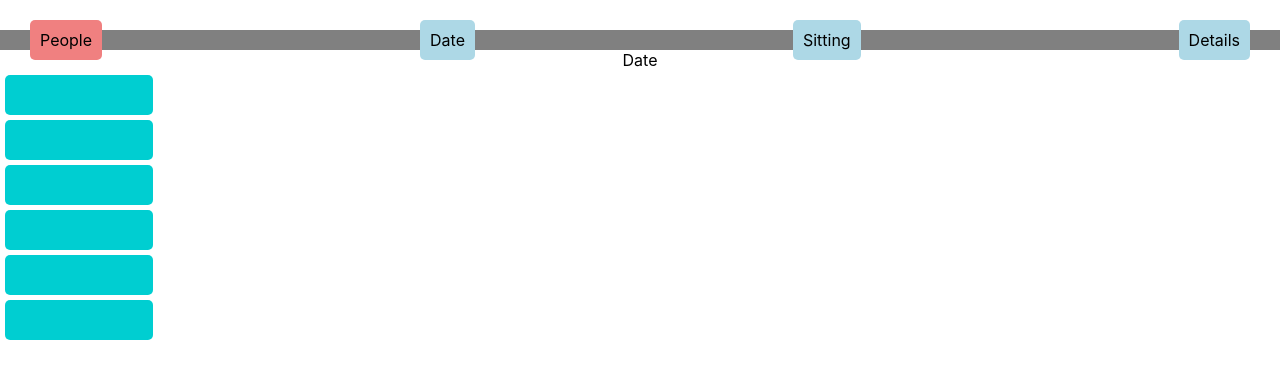
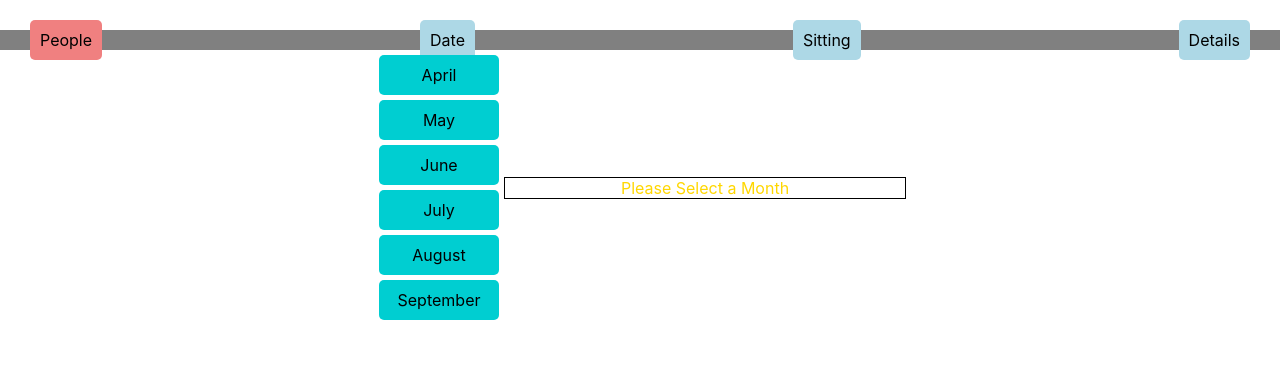
Before and after one commit to Josh8011/reservation, a React (Create React App) app: page /DatePage in a window 1280 px wide. Shown: the top 378 px of the page. Built offline with nearby package versions, Linux system fonts and the light colour scheme; no server answers.

Commit message:
Changes to dates added months function s

```diff
--- /dev/null
+++ b/src/Components/Css/DateSelectionContainer.css
@@ -0,0 +1,9 @@
+.DateSelectionContainer{
+    border: black solid 1px;
+    width: 400px;
+    justify-content: center;
+    align-items: center;
+}
+.DateSelectionMessage{
+    color: gold;
+}
--- a/src/Components/Css/MonthSelectBtn.css
+++ b/src/Components/Css/MonthSelectBtn.css
@@ -3,8 +3,9 @@
     background-color: darkturquoise;
     margin:5px;
     border-radius: 5px;
-    width:10%;
+    width:100px;
     height:20px;
+
 }
 
 .MonthSelectBtn:hover{
@@ -12,6 +13,6 @@
     background-color: rgb(2, 171, 173);
     margin:5px;
     border-radius: 5px;
-    width:10%;
+    width:100px;
     height:20px;
 }
--- /dev/null
+++ b/src/Components/DateSelectionContainer.js
@@ -0,0 +1,24 @@
+import React, { useState } from 'react';
+
+import './Css/DateSelectionContainer.css'
+export function DateSelectionContainer(props){
+
+    const [message, setMessage] = useState("Please Select a Month")
+    let SelectedMonthDates =  props.SelectedMonthDates
+    let SelectedMonth = props.SelectedMonth
+
+    if(SelectedMonth && !SelectedMonth){
+        setMessage("Please Select");
+    }else if(SelectedMonthDates && SelectedMonth){
+        setMessage("Please Select a Date");
+    }
+
+
+    return(
+        <div className="DateSelectionContainer">
+            <div className="DateSelectionMessage">{message}</div>
+            <div>{SelectedMonth}</div>
+            <div>{SelectedMonthDates}</div>
+        </div>
+    );
+}
--- a/src/Components/Index.js
+++ b/src/Components/Index.js
@@ -2,3 +2,4 @@ export * from './Header'
 export * from './HeaderLink'
 export * from './PeopleSelectionLink'
 export * from './MonthSelectBtn'
+export * from './DateSelectionContainer'
--- a/src/Components/MonthSelectBtn.js
+++ b/src/Components/MonthSelectBtn.js
@@ -3,12 +3,17 @@ import "./Css/MonthSelectBtn.css"
 
 export function MonthSelectBtn(props)
 {
+    // console.log(props.Month)
+    let Month = props.Month;
+    let MonthNumber = props.MonthNumber;
 
     function MonthButtonOnClick(){
 
     }
 
+
+    console.log(MonthNumber);
     return(
-        <div className="MonthSelectBtn" onClick={MonthButtonOnClick}> {props.Month}</div>
+        <div className="MonthSelectBtn" onClick={MonthButtonOnClick}> {Month}</div>
     );
 }
--- /dev/null
+++ b/src/pages/Css/DatePage.css
@@ -0,0 +1,5 @@
+.DatePageContainer{
+    display: flex;
+    justify-content: center;
+    align-items: center;
+};
--- a/src/pages/DatePage.js
+++ b/src/pages/DatePage.js
@@ -1,6 +1,7 @@
 import React from 'react';
-import { MonthSelectBtn , Header} from '../Components';
-
+import { isCompositeComponent } from 'react-dom/test-utils';
+import { MonthSelectBtn , DateSelectionContainer} from '../Components';
+import "./Css/DatePage.css"
 
 
 export function DatePage(props){
@@ -20,24 +21,31 @@ export function DatePage(props){
         console.log(distinctDayByMonth)
     }
 
-    var currentDate = new Date();
-
-    var MonthBtns = []
-
-    for(let i = 0; i < 6; i++)
-    {
-        console.log(currentDate.getMonth);
-        MonthBtns.push( <MonthSelectBtn key={i} month={currentDate.setMonth(currentDate.getMonth + i) }/>)
-    }
+    var MonthBtns = CreateMonthBtns(6);
 
 
     return(
-        <div>
-            Date
+        <div className="DatePageContainer">
+            <div>
             {MonthBtns}
-
+            </div>
+            <div>
+            {<DateSelectionContainer/>}
+            </div>
         </div>
     );
+}
+
+function CreateMonthBtns(NumberOfBtns){
+    var currentDate = new Date();
+    var MonthBtns = [];
+    for(let i = 0; i < NumberOfBtns; i++)
+    {
+        MonthBtns.push( <MonthSelectBtn key={i} MonthNumber={currentDate.getMonth()}  Month={currentDate.toLocaleString('default', { month: 'long' })}/>)
+        currentDate.setMonth(currentDate.getMonth()+1)
+    }
+
+    return(MonthBtns)
 }
 
 
```
